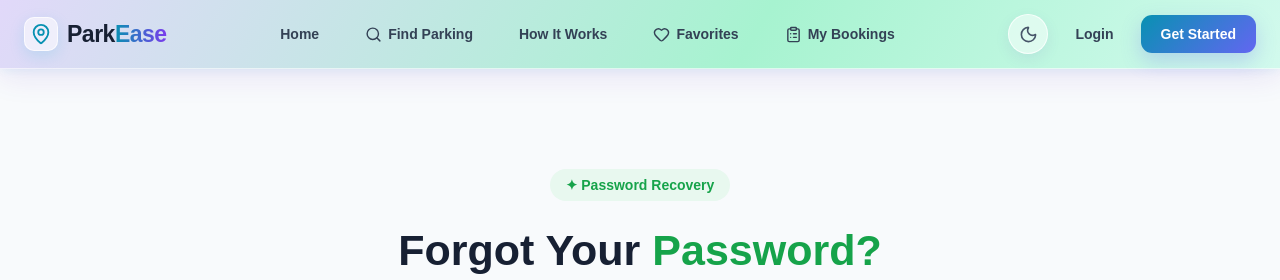
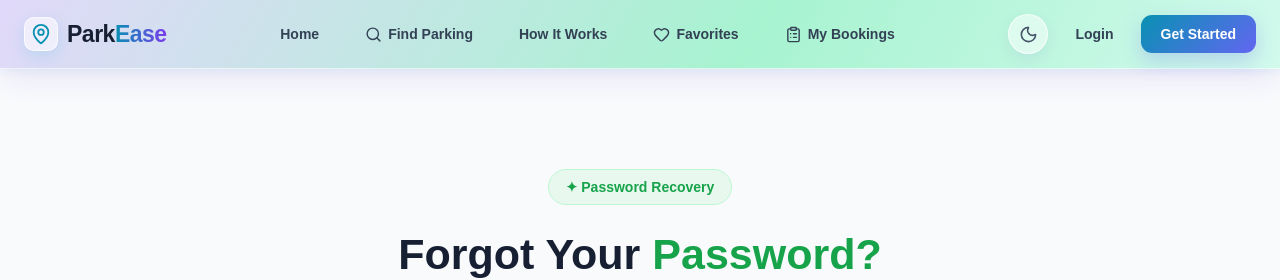
Before and after one commit to dibeyendu-dev/smart-parking-system, a React (Vite) app: page /forgot-password in a window 1280 px wide. Shown: the top 280 px of the page. Built offline with nearby package versions, Linux system fonts and the light colour scheme.

Commit message:
Forget Password css part 5 added

```diff
--- a/src/css/ForgotPassword.css
+++ b/src/css/ForgotPassword.css
@@ -22,3 +22,14 @@
     color: #25282d;
     font-size: 16px;
 }
+/* Section Badge */
+.forgot-password-header .section-badge {
+    display: inline-block;
+    padding: 9px 17px;
+    background: #e8f8ef;
+    border: 1px solid #bbf7d0;
+    border-radius: 21px;
+    color: #16a34a;
+    font-size: 14px;
+    font-weight: 600;
+}
```
